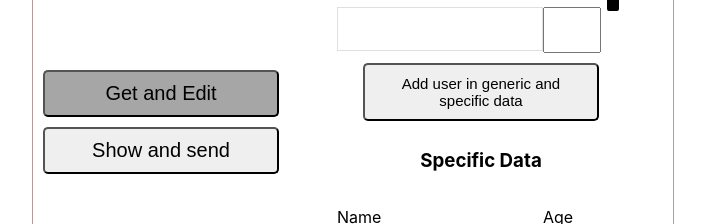
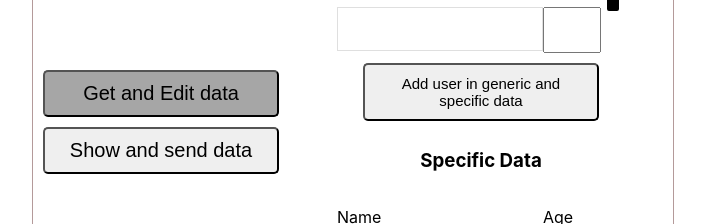
Before and after one commit to louicoder/botxo-interview, a React (Create React App) app: page / in a window 1280 px wide. Shown: the part 235-459 px from the top of the page, without its empty margins (288-993 px from the left). Built offline with nearby package versions, Linux system fonts and the light colour scheme.

Commit message:
Fix typos

```diff
--- a/src/Components/MainButtons.js
+++ b/src/Components/MainButtons.js
@@ -4,10 +4,10 @@ export default function MainButtons ({ switchView, checked }) {
   return (
     <div className="main-buttons-container">
       <button onClick={() => switchView('ge')} className={checked === 'ge' ? 'active-main-button' : ''}>
-        Get and Edit
+        Get and Edit data
       </button>
       <button onClick={() => switchView('ss')} className={checked === 'ss' ? 'active-main-button' : ''}>
-        Show and send
+        Show and send data
       </button>
     </div>
   );
```
